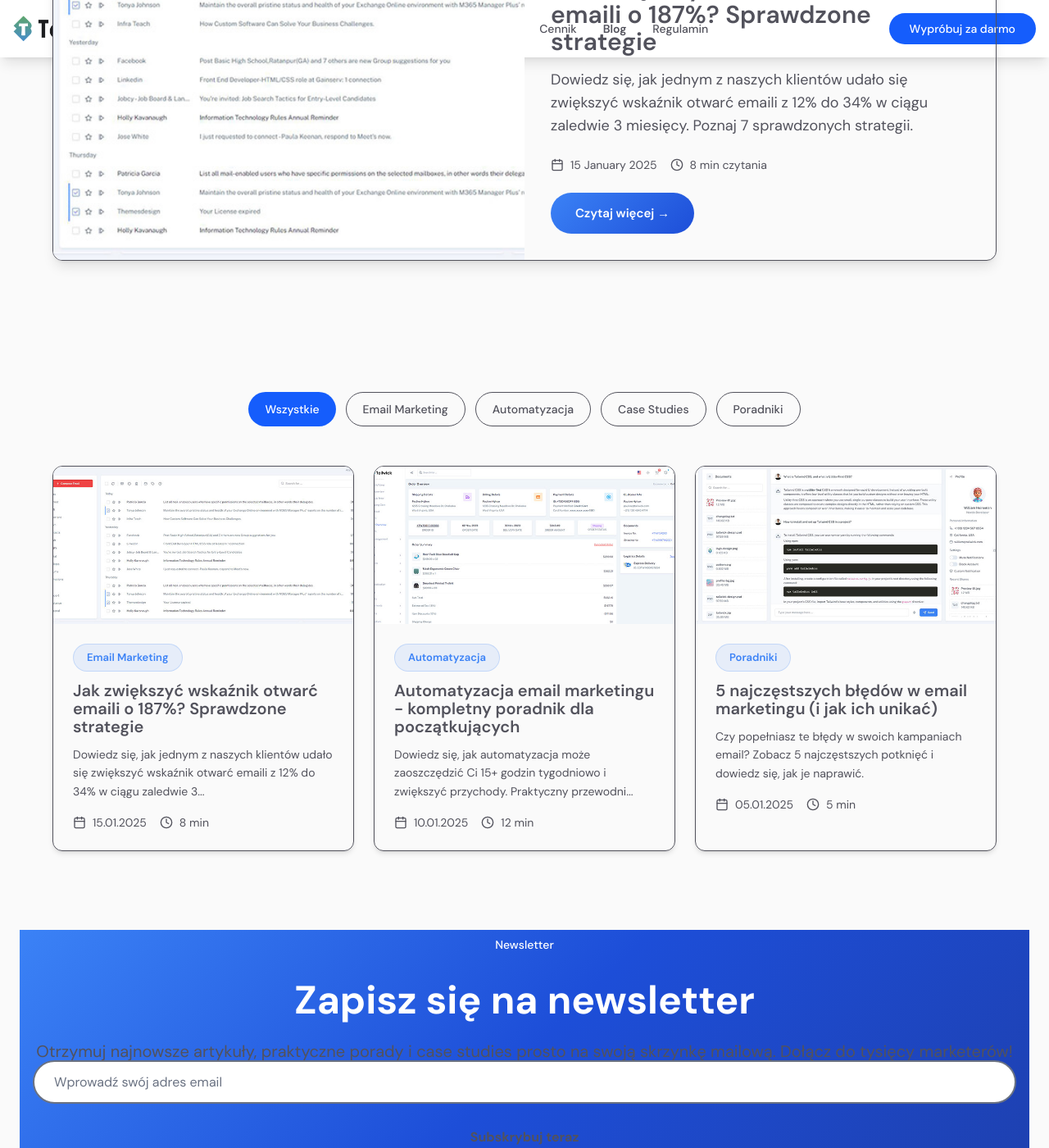
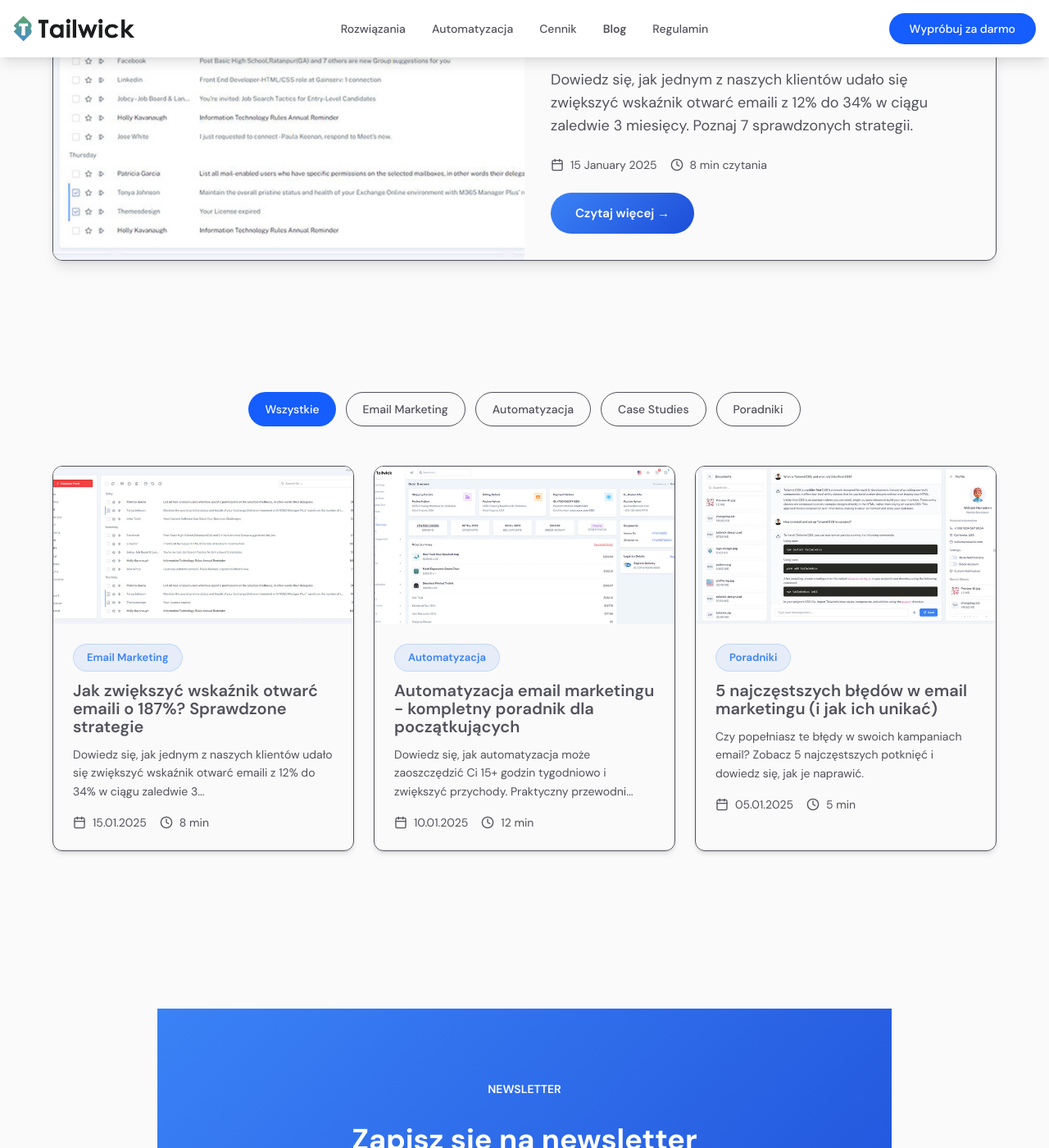
Before and after one commit to mailist-com/mailist-landing-page, a Jekyll site: the page built from blog/index.html, in a window 1280 px wide and 1400 px high, scrolled down 501 px. Shown: the whole window at 82% size. Built offline with Jekyll 4.4.1, drawn with Linux system fonts in a browser that asks for light colours; some web fonts are replaced; the list of posts is cut into pages by our own code; some of the changed text lies outside the part shown.

Commit message:
fix: Ensure header stays above all content and redesign newsletter CTA
- Add isolation and higher z-index to header wrapper for proper stacking
- Ensure main content sections have lower z-index than header
- Redesign newsletter CTA section to match LP's free-trial style
- Update post CTA section with consistent styling

```diff
--- a/blog/_includes/header.html
+++ b/blog/_includes/header.html
@@ -1,5 +1,5 @@
-<header>
-    <nav class="fixed inset-x-0 top-0 z-[9999] py-4 shadow-lg flex justify-between items-center" style="background-color: #ffffff !important;">
+<header class="header-wrapper" style="position: fixed; top: 0; left: 0; right: 0; z-index: 99999; isolation: isolate;">
+    <nav class="py-4 shadow-lg flex justify-between items-center" style="background-color: #ffffff; position: relative; z-index: 1;">
         <div class="container">
             <div class="grid lg:grid-cols-12 md:grid-cols-10 grid-cols-2 items-center">
                 <div class="lg:col-span-2 md:col-span-2">
--- a/blog/_layouts/default.html
+++ b/blog/_layouts/default.html
@@ -14,12 +14,33 @@
     <link rel="stylesheet" href="{{ site.baseurl }}/assets/css/app.css">
     <link rel="stylesheet" href="{{ site.baseurl }}/assets/css/blog-styles.css">
 
-    <!-- Header fix - ensure solid background -->
+    <!-- Header fix - ensure solid background and proper stacking -->
     <style>
-        header nav {
+        /* Header wrapper styling */
+        .header-wrapper {
+            position: fixed !important;
+            top: 0 !important;
+            left: 0 !important;
+            right: 0 !important;
+            z-index: 99999 !important;
+            isolation: isolate;
+        }
+        .header-wrapper nav {
             background-color: #ffffff !important;
-            backdrop-filter: none !important;
-            -webkit-backdrop-filter: none !important;
+            position: relative;
+        }
+        /* Ensure main content sections stay below header */
+        main {
+            position: relative;
+            z-index: 1;
+        }
+        main section {
+            position: relative;
+            z-index: 1;
+        }
+        main section img {
+            position: relative;
+            z-index: 1;
         }
         /* LP-style button */
         .btn-lp {
--- a/blog/index.html
+++ b/blog/index.html
@@ -165,33 +165,30 @@ description: Praktyczne porady, case studies i najnowsze trendy w email marketin
     </div>
 </section>
 
-<!-- Newsletter CTA -->
-<section class="relative py-24 overflow-hidden" style="background: linear-gradient(135deg, #3b82f6 0%, #1d4ed8 50%, #1e40af 100%);">
-    <!-- Decorative shapes -->
-    <div class="absolute top-0 left-0 w-72 h-72 bg-white/10 rounded-full -translate-x-1/2 -translate-y-1/2"></div>
-    <div class="absolute bottom-0 right-0 w-96 h-96 bg-white/5 rounded-full translate-x-1/3 translate-y-1/3"></div>
-    <div class="absolute top-1/2 left-1/4 w-32 h-32 bg-white/5 rounded-full"></div>
-
-    <div class="container relative z-10">
-        <div class="max-w-3xl mx-auto text-center">
-            <span class="inline-block px-4 py-2 bg-white/20 rounded-full text-white text-sm font-medium mb-6">
+<!-- Newsletter CTA - LP Style -->
+<section class="py-16 lg:py-24 bg-zinc-50">
+    <div class="container">
+        <div class="max-w-4xl mx-auto">
+            <div class="relative rounded-3xl px-8 py-16 md:px-16 md:py-20 text-center overflow-hidden" style="background: linear-gradient(135deg, #3b82f6 0%, #1d4ed8 100%);">
+                <span class="inline-block px-5 py-2 bg-white/20 backdrop-blur-sm rounded-full text-white text-sm font-semibold uppercase tracking-wider mb-6">
                     Newsletter
                 </span>
-            <h2 class="mb-6 text-white leading-tight text-4xl md:text-5xl font-bold">
+                <h2 class="text-3xl md:text-4xl lg:text-5xl font-bold text-white mb-4 leading-tight">
                     Zapisz się na newsletter
                 </h2>
-            <p class="text-xl text-blue-100 mb-10 max-w-2xl mx-auto">
-                Otrzymuj najnowsze artykuły, praktyczne porady i case studies prosto na swoją skrzynkę mailową. Dołącz do tysięcy marketerów!
+                <p class="text-lg text-blue-100 mb-10 max-w-xl mx-auto">
+                    Otrzymuj najnowsze artykuły, praktyczne porady i case studies prosto na swoją skrzynkę mailową.
                 </p>
-            <form class="flex flex-col sm:flex-row gap-4 justify-center max-w-lg mx-auto">
-                <input type="email" placeholder="Wprowadź swój adres email" class="flex-1 px-6 py-4 rounded-full border-2 border-white/30 bg-white/10 text-white placeholder-blue-200 focus:outline-none focus:border-white focus:bg-white/20 transition duration-300 text-base" />
-                <button type="submit" class="px-8 py-4 bg-white text-blue-600 font-bold rounded-full hover:bg-blue-50 hover:shadow-lg transition duration-300 text-base whitespace-nowrap">
-                    Subskrybuj teraz
+                <form class="flex flex-col sm:flex-row gap-3 justify-center max-w-md mx-auto">
+                    <input type="email" placeholder="Wprowadź swój adres email" required class="flex-1 px-6 py-4 rounded-full bg-white text-zinc-800 placeholder-zinc-400 focus:outline-none focus:ring-4 focus:ring-white/30 text-base shadow-lg" />
+                    <button type="submit" class="px-8 py-4 bg-zinc-900 text-white font-semibold rounded-full hover:bg-zinc-800 transition duration-300 text-base whitespace-nowrap shadow-lg">
+                        Subskrybuj
                     </button>
                 </form>
-            <p class="mt-4 text-blue-200 text-sm">
+                <p class="mt-6 text-blue-200 text-sm">
                     Bez spamu. Możesz wypisać się w każdej chwili.
                 </p>
             </div>
         </div>
+    </div>
 </section>
```
Also changed, not shown: blog/_layouts/post.html (+14 -16 lines). Lines whose indentation alone changed are shown as unchanged.
